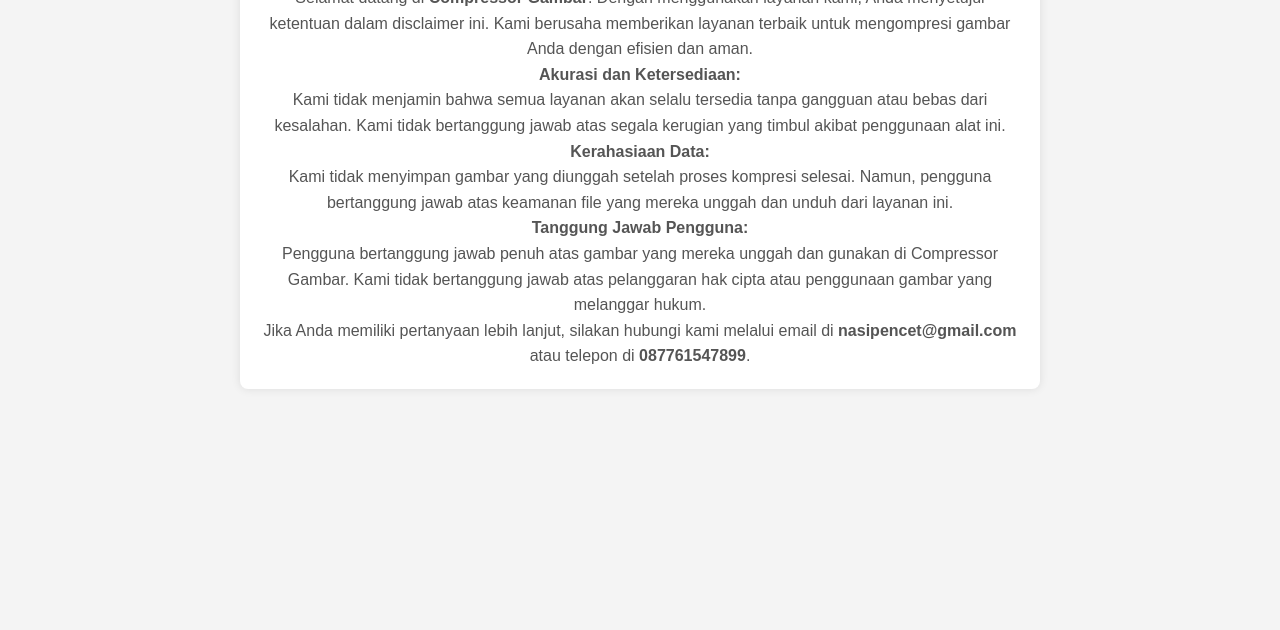
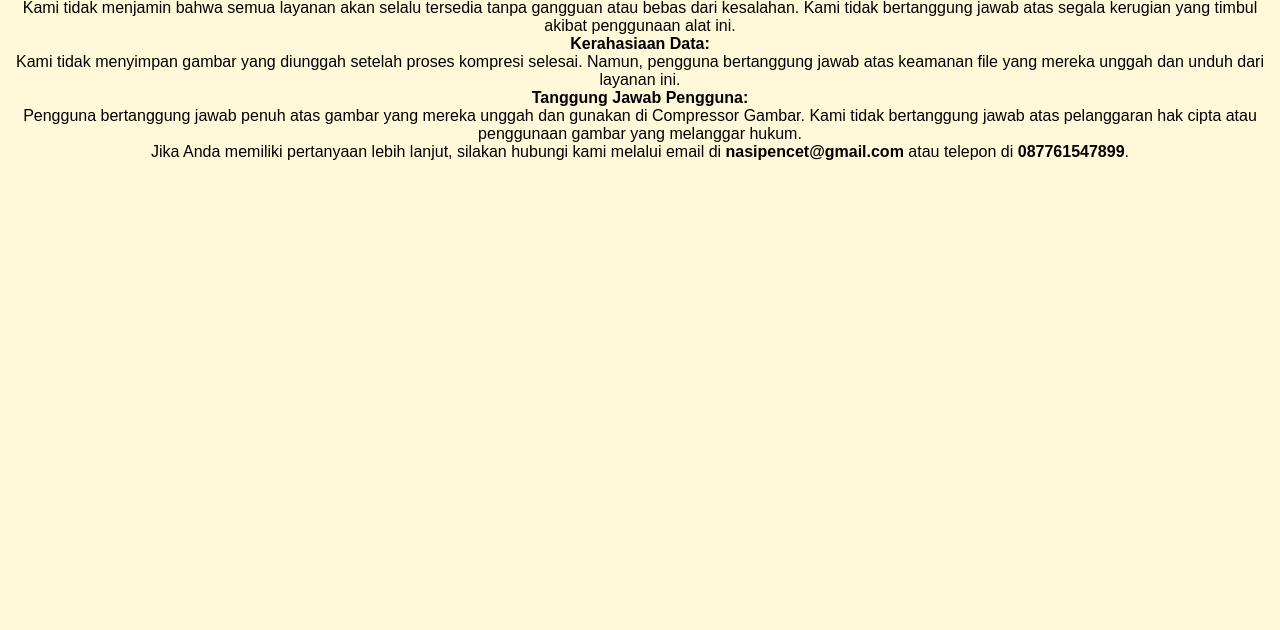
Before and after one commit to nasipencet/compressorgambar, a plain HTML site: page disclaimer.html in a window 1280 px wide. Shown: the part 170-800 px from the top of the page. Drawn offline with Linux system fonts and the light colour scheme.

Commit message:
Update disclaimer.html

```diff
--- a/disclaimer.html
+++ b/disclaimer.html
@@ -137,38 +137,7 @@
     </header>
 
 
-    <!DOCTYPE html>
-<html lang="id">
-<head>
-    <meta charset="UTF-8">
-    <meta name="viewport" content="width=device-width, initial-scale=1.0">
-    <title>Disclaimer - Compressor Gambar</title>
-    <style>
-        body {
-            font-family: Arial, sans-serif;
-            margin: 0;
-            padding: 0;
-            background-color: #f4f4f4;
-        }
-        .container {
-            max-width: 800px;
-            margin: 50px auto;
-            padding: 20px;
-            background: white;
-            box-shadow: 0 0 10px rgba(0, 0, 0, 0.1);
-            border-radius: 8px;
-        }
-        h1 {
-            color: #333;
-        }
-        p {
-            line-height: 1.6;
-            color: #555;
-        }
-    </style>
-</head>
-<body>
-    <div class="container">
+   <div class="container">
         <h1>Disclaimer</h1>
         <p>
             Selamat datang di <strong>Compressor Gambar</strong>. Dengan menggunakan layanan kami, Anda menyetujui
@@ -197,7 +166,5 @@
     </div>
 
 
-
-
 </body>
 </html>
```
